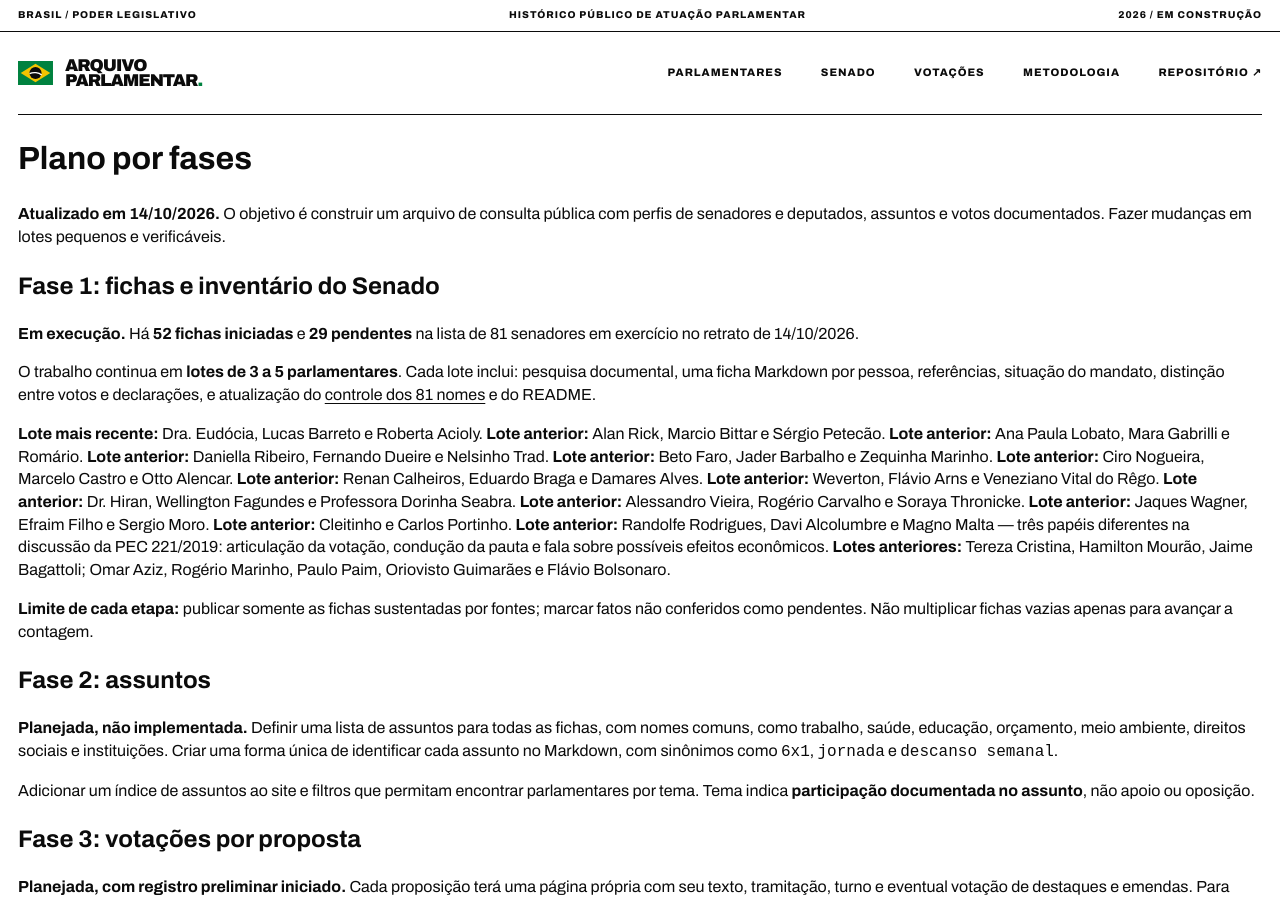
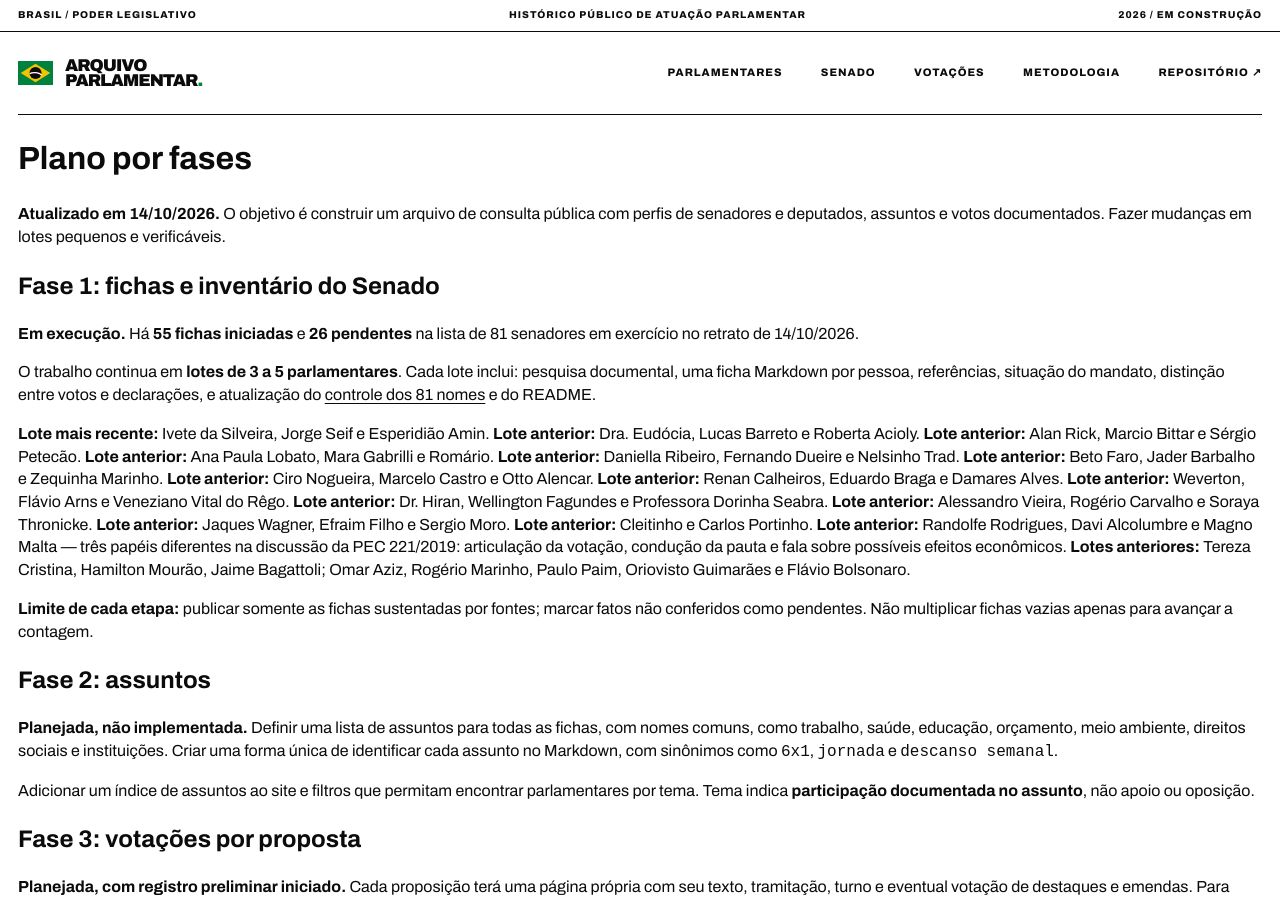
Before and after one commit to leorruas/senadores-deputados, a Jekyll site: the page built from PLANO-DE-FASES.md, in a window 1280 px wide and 900 px high. Built offline with Jekyll 4.4.1, drawn with Linux system fonts in a browser that asks for light colours; our own code applies the rules of GitHub Pages for plain Markdown files.

Commit message:
docs: atualiza controle para 55 de 81 perfis

```diff
--- a/PLANO-DE-FASES.md
+++ b/PLANO-DE-FASES.md
@@ -4,11 +4,11 @@
 
 ## Fase 1: fichas e inventário do Senado
 
-**Em execução.** Há **52 fichas iniciadas** e **29 pendentes** na lista de 81 senadores em exercício no retrato de 14/10/2026.
+**Em execução.** Há **55 fichas iniciadas** e **26 pendentes** na lista de 81 senadores em exercício no retrato de 14/10/2026.
 
 O trabalho continua em **lotes de 3 a 5 parlamentares**. Cada lote inclui: pesquisa documental, uma ficha Markdown por pessoa, referências, situação do mandato, distinção entre votos e declarações, e atualização do [controle dos 81 nomes](parlamentares/senadores/ACOMPANHAMENTO.md) e do README.
 
-**Lote mais recente:** Dra. Eudócia, Lucas Barreto e Roberta Acioly. **Lote anterior:** Alan Rick, Marcio Bittar e Sérgio Petecão. **Lote anterior:** Ana Paula Lobato, Mara Gabrilli e Romário. **Lote anterior:** Daniella Ribeiro, Fernando Dueire e Nelsinho Trad. **Lote anterior:** Beto Faro, Jader Barbalho e Zequinha Marinho. **Lote anterior:** Ciro Nogueira, Marcelo Castro e Otto Alencar. **Lote anterior:** Renan Calheiros, Eduardo Braga e Damares Alves. **Lote anterior:** Weverton, Flávio Arns e Veneziano Vital do Rêgo. **Lote anterior:** Dr. Hiran, Wellington Fagundes e Professora Dorinha Seabra. **Lote anterior:** Alessandro Vieira, Rogério Carvalho e Soraya Thronicke. **Lote anterior:** Jaques Wagner, Efraim Filho e Sergio Moro. **Lote anterior:** Cleitinho e Carlos Portinho. **Lote anterior:** Randolfe Rodrigues, Davi Alcolumbre e Magno Malta — três papéis diferentes na discussão da PEC 221/2019: articulação da votação, condução da pauta e fala sobre possíveis efeitos econômicos. **Lotes anteriores:** Tereza Cristina, Hamilton Mourão, Jaime Bagattoli; Omar Aziz, Rogério Marinho, Paulo Paim, Oriovisto Guimarães e Flávio Bolsonaro.
+**Lote mais recente:** Ivete da Silveira, Jorge Seif e Esperidião Amin. **Lote anterior:** Dra. Eudócia, Lucas Barreto e Roberta Acioly. **Lote anterior:** Alan Rick, Marcio Bittar e Sérgio Petecão. **Lote anterior:** Ana Paula Lobato, Mara Gabrilli e Romário. **Lote anterior:** Daniella Ribeiro, Fernando Dueire e Nelsinho Trad. **Lote anterior:** Beto Faro, Jader Barbalho e Zequinha Marinho. **Lote anterior:** Ciro Nogueira, Marcelo Castro e Otto Alencar. **Lote anterior:** Renan Calheiros, Eduardo Braga e Damares Alves. **Lote anterior:** Weverton, Flávio Arns e Veneziano Vital do Rêgo. **Lote anterior:** Dr. Hiran, Wellington Fagundes e Professora Dorinha Seabra. **Lote anterior:** Alessandro Vieira, Rogério Carvalho e Soraya Thronicke. **Lote anterior:** Jaques Wagner, Efraim Filho e Sergio Moro. **Lote anterior:** Cleitinho e Carlos Portinho. **Lote anterior:** Randolfe Rodrigues, Davi Alcolumbre e Magno Malta — três papéis diferentes na discussão da PEC 221/2019: articulação da votação, condução da pauta e fala sobre possíveis efeitos econômicos. **Lotes anteriores:** Tereza Cristina, Hamilton Mourão, Jaime Bagattoli; Omar Aziz, Rogério Marinho, Paulo Paim, Oriovisto Guimarães e Flávio Bolsonaro.
 
 **Limite de cada etapa:** publicar somente as fichas sustentadas por fontes; marcar fatos não conferidos como pendentes. Não multiplicar fichas vazias apenas para avançar a contagem.
 
```
